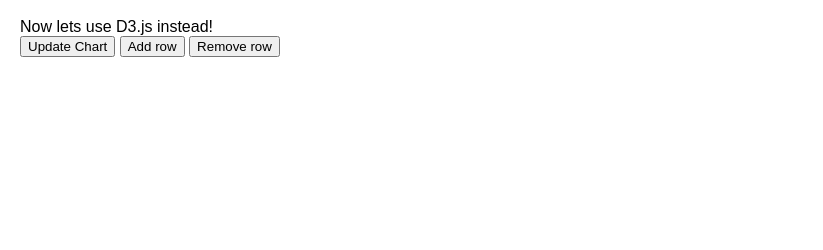
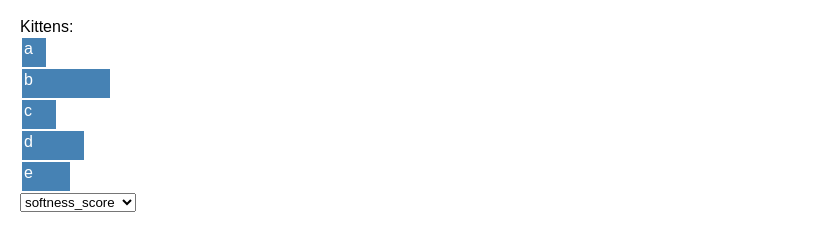
Before and after one commit to akeshavan/nha_2019, a plain HTML site: page index.html in a window 1280 px wide. Shown: the part 60-310 px from the top of the page, without its empty margins (0-823 px from the left). Drawn offline with nearby package versions, Linux system fonts and the light colour scheme.

Commit message:
step10: loading local data

```diff
--- /dev/null
+++ b/dataset.csv
@@ -0,0 +1,6 @@
+label,kitten,softness_score,cuteness_score
+a,https://placekitten.com/300/300,20,40
+b,https://placekitten.com/200/200,84,35
+c,https://placekitten.com/400/400,30,55
+d,https://placekitten.com/100/100,58,98
+e,https://placekitten.com/350/350,44,63
--- a/index.html
+++ b/index.html
@@ -33,13 +33,11 @@
     </head>
     <body>
       <h1>Our first bar graph</h1>
-      Now lets use D3.js instead!
+      Kittens:
 
       <div id="chart"></div>
+      <select id="metricName"></select>
 
-      <button onclick="updateChart()">Update Chart</button>
-      <button onclick="addRow()">Add row</button>
-      <button onclick="removeRow()">Remove row</button>
 
       <script src="https://cdnjs.cloudflare.com/ajax/libs/d3/5.9.7/d3.min.js"></script>
       <script>
@@ -51,16 +49,35 @@
 
         // using JS, we can manipulate the DOM
 
-        // first, lets create an Array with our data and labels:
+        // lets load external data using D3
 
-        var data = [20, 10, 50, 90, 80];
-        var labels = ['a', 'b', 'c', 'd', 'e'];
-        var allLabels = 'abcdefghijklmnopqrstuvwxyz';
+        d3.csv('./dataset.csv').then((data) => {
+
+          // get the list of column names that isn't
+          const metrics = [...data.columns]
+          metrics.splice(0,2)
+
+          d3.select('#metricName')
+            .selectAll('option')
+            .data(metrics)
+            .enter()
+            .append('option')
+            .text(m => m)
+            .attr('value', m => m)
+
+          d3.select('#metricName')
+            .on('change', () => {
+              var metric = d3.select('#metricName').node().value;
+              updateElements(data, metric);
+            })
+
+          addNewElements(data, data.columns[2]);
+        })
 
         // next, lets create a new div element
         // lets use D3 to do this
 
-        function addNewElements(data, labels) {
+        function addNewElements(data, metric) {
           d3.select('#chart')
           .selectAll('.bar')
           .data(data) // bind data to the elements inside #chart with class bar
@@ -69,8 +86,8 @@
           .attr('class', 'bar') // set the class for those new divs as 'bar'
           // next lets dynamically set the width and label. If the second argument in the method call
           // is a function, D3 will pass us our data 1 at a time.
-          .style('width', d => d + 'px') // this arrow notation is used for anonymous functions
-          .text((d,i) => labels[i]) // with two variables, use parenthesis before the arrow
+          .style('width', d => d[metric] + 'px') // this arrow notation is used for anonymous functions
+          .text((d,i) => d.label) // with two variables, use parenthesis before the arrow
         }
 
         function removeExtraElements(data) {
@@ -81,34 +98,13 @@
           .remove('div') // if there is a mismatch between data and .bar elements, append a div
         }
 
-        function updateElemenets(data, labels) {
+        function updateElements(data, metric) {
           d3.select('#chart')
             .selectAll('.bar')
             .data(data) // bind data to the elements inside #chart with class bar
             // no need to .enter().append() because we know the bars exist
-            .style('width', d => d + 'px') // this arrow notation is used for anonymous functions
-            .text((d,i) => labels[i]) // with two variables, use parenthesis before the arrow
-        }
-
-        function updateChart() {
-          console.log('updating the chart!');
-          for (var i=0; i<data.length; i += 1) {
-            data[i] += (Math.random() - 0.5) * 20; // add or subtract some random number from data.
-          }
-          // just update the existing bars we created earlier.
-          updateElements();
-        }
-
-        function addRow() {
-          data.push(Math.random() * 100);
-          labels.push(allLabels[data.length-1]);
-          addNewElements(data, labels);
-        }
-
-        function removeRow() {
-          data.pop();
-          labels.pop();
-          removeExtraElements();
+            .style('width', d => d[metric] + 'px') // this arrow notation is used for anonymous functions
+            .text((d,i) => d.label) // with two variables, use parenthesis before the arrow
         }
 
       </script>
```
